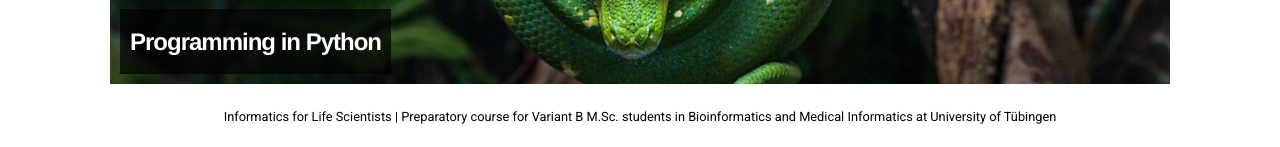
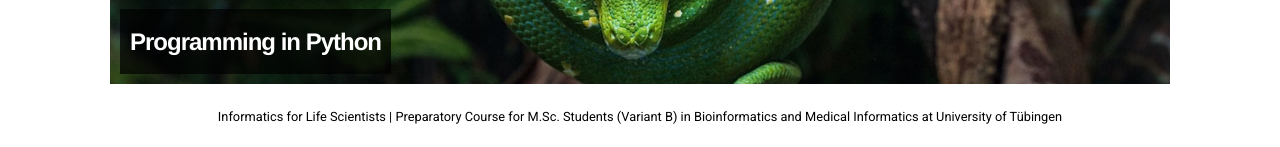
Before and after one commit to BioInfPrep/bioinfprep.github.io, a Jekyll site: the page built from index.html, in a window 1280 px wide and 900 px high, scrolled down 1277 px. Shown: the part 750-897 px from the top of the window. Built offline with Jekyll 4.4.1, drawn with Linux system fonts in a browser that asks for light colours; nearby versions of some CDN libraries.

```diff
--- a/_config.yml
+++ b/_config.yml
@@ -13,7 +13,7 @@ sass:
 
 # Customise atom feed settings (this is where Jekyll-Feed gets configuration information)
 title:		           "Informatics for Life Scientists"
-description:	       "Preparatory course for Variant B M.Sc. students in Bioinformatics and Medical Informatics at University of Tübingen"
+description:	       "Preparatory Course for M.Sc. Students (Variant B) in Bioinformatics and Medical Informatics at University of Tübingen"
 #author:              "Leon Kuchenbecker"
 
 # RSS 2.0 can be used instead of Atom by uncommenting following two lines
```
